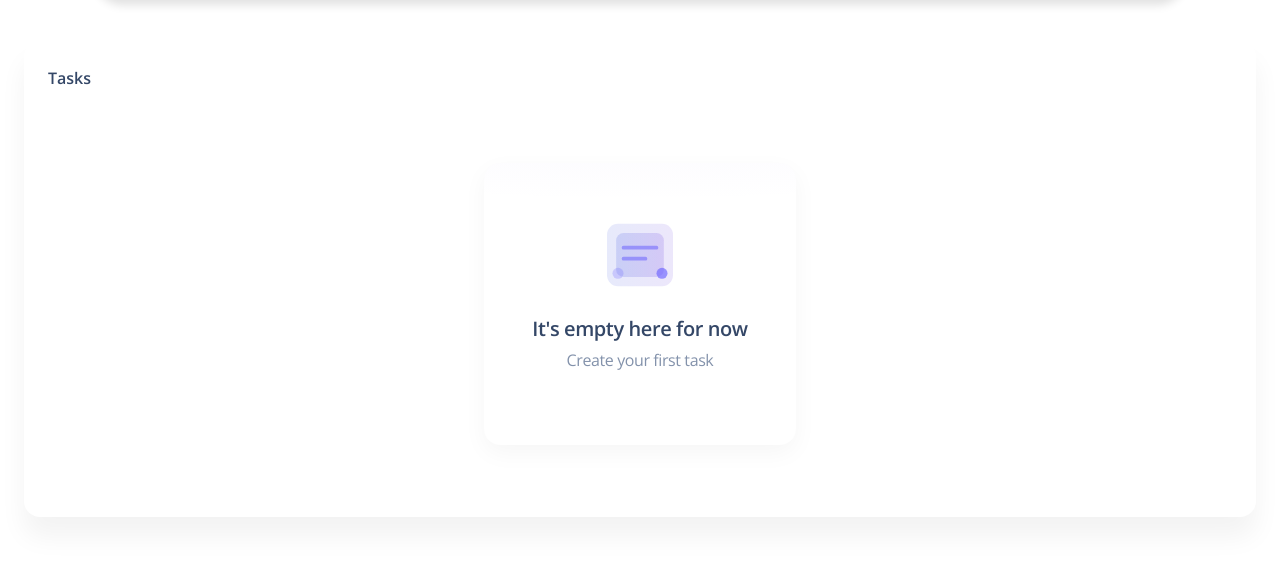
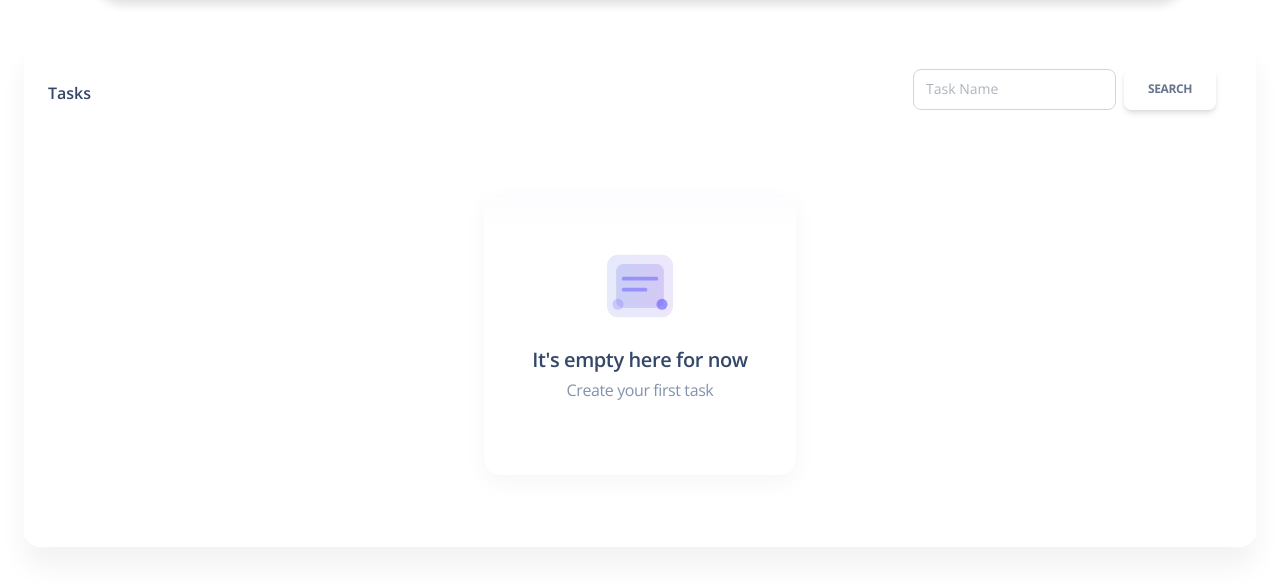
Before and after one commit to Khomychh/task_manager_site, a Django app: page /tasks/ in a window 1280 px wide. Shown: the part 73-660 px from the top of the page. Run offline with Django 5.2, Linux system fonts and the light colour scheme; data that the repository does not hold is empty; some libraries are stand-ins or nearby versions.

Commit message:
feet: add search in task_list

```diff
--- a/requirements.txt
+++ b/requirements.txt
@@ -1,2 +1,4 @@
 django==5.2.7
 django-debug-toolbar==6.0.0
+django-crispy-forms==2.4
+crispy-bootstrap5==2025.6
--- a/task_manager_site/settings.py
+++ b/task_manager_site/settings.py
@@ -38,6 +38,8 @@ INSTALLED_APPS = [
     "django.contrib.messages",
     "django.contrib.staticfiles",
     "debug_toolbar",
+    "crispy_forms",
+    "crispy_bootstrap5",
     "tasks",
 ]
 
@@ -133,3 +135,7 @@ AUTH_USER_MODEL = "tasks.Worker"
 INTERNAL_IPS = [
     "127.0.0.1",
 ]
+
+CRISPY_ALLOWED_TEMPLATE_PACKS = "bootstrap5"
+
+CRISPY_TEMPLATE_PACK = "bootstrap5"
--- /dev/null
+++ b/tasks/forms.py
@@ -0,0 +1,11 @@
+from django import forms
+
+class TaskSearchForm(forms.Form):
+    name = forms.CharField(
+        max_length=100,
+        required=False,
+        label="",
+        widget=forms.TextInput(
+            attrs={"placeholder": "Task Name"}
+        )
+    )
--- a/tasks/views.py
+++ b/tasks/views.py
@@ -1,6 +1,7 @@
 from django.shortcuts import render
 from django.views import generic
 
+from tasks.forms import TaskSearchForm
 from tasks.models import Task, Worker, Project
 
 
@@ -21,6 +22,17 @@ class TasksListView(generic.ListView):
     model = Task
     paginate_by = 2
 
+    def get_context_data(self, **kwargs):
+        context = super(TasksListView, self).get_context_data(**kwargs)
+        name = self.request.GET.get("name", "")
+        context["search_form"] = TaskSearchForm(
+            initial={"name": name}
+        )
+        return context
+
     def get_queryset(self):
         queryset = Task.objects.all().select_related("type")
+        name = self.request.GET.get("name", "")
+        if name:
+            queryset = queryset.filter(name__icontains=name)
         return queryset
--- a/templates/tasks/task_list.html
+++ b/templates/tasks/task_list.html
@@ -1,4 +1,5 @@
 {% extends "layouts/base_sections.html" %}
+{% load crispy_forms_filters %}
 
 {% load static %}
 
@@ -18,7 +19,14 @@
       <div class="col-12">
         <div class="card mb-4">
           <div class="card-header pb-0">
-            <h6>Tasks</h6>
+            <div  class="d-flex flex-column flex-md-row align-items-start align-items-md-center gap-2">
+              <h6>Tasks</h6>
+              <form action="" method="get" class="d-flex flex-row flex-wrap align-items-center gap-2 w-100 w-md-auto ms-md-auto
+                 bg-white rounded-2 px-2 py-1">
+                {{ search_form|crispy }}
+                <input class="btn bg-gradient-white w-auto me-2" type="submit" value="Search">
+              </form>
+            </div>
           </div>
           <div class="card-body px-0 pt-0 pb-2">
             {% if task_list %}
```
Also changed, not shown: static/css/my_style.css (line endings or trailing spaces).
